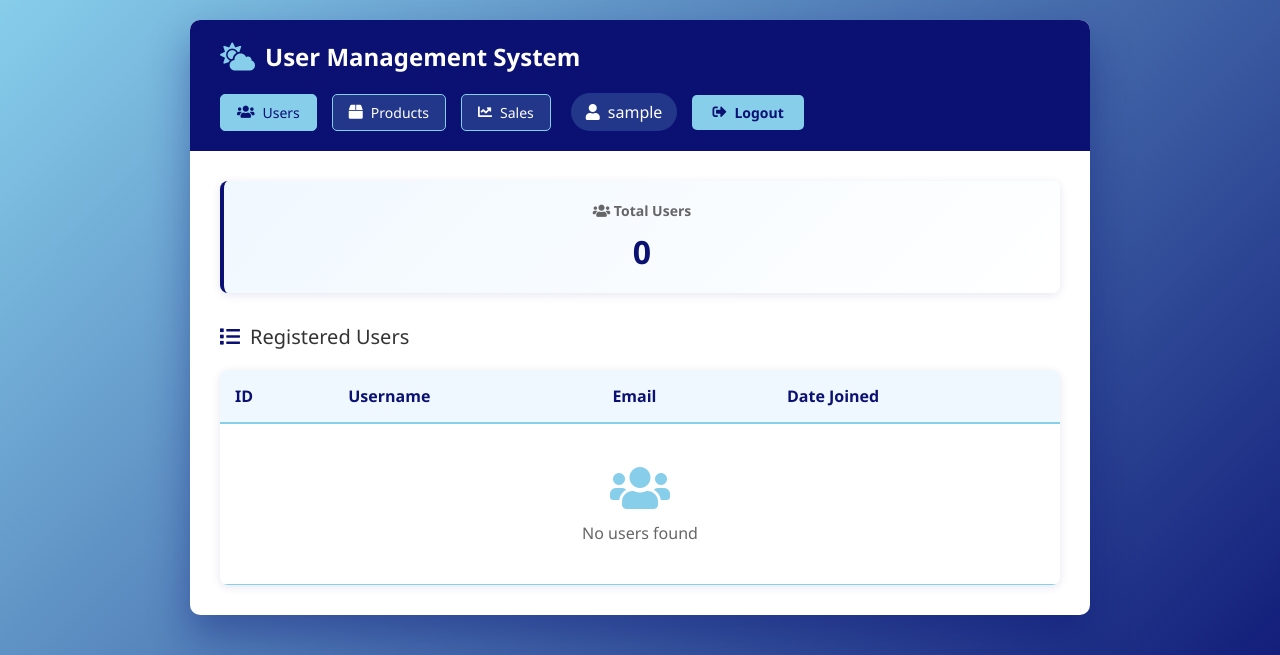
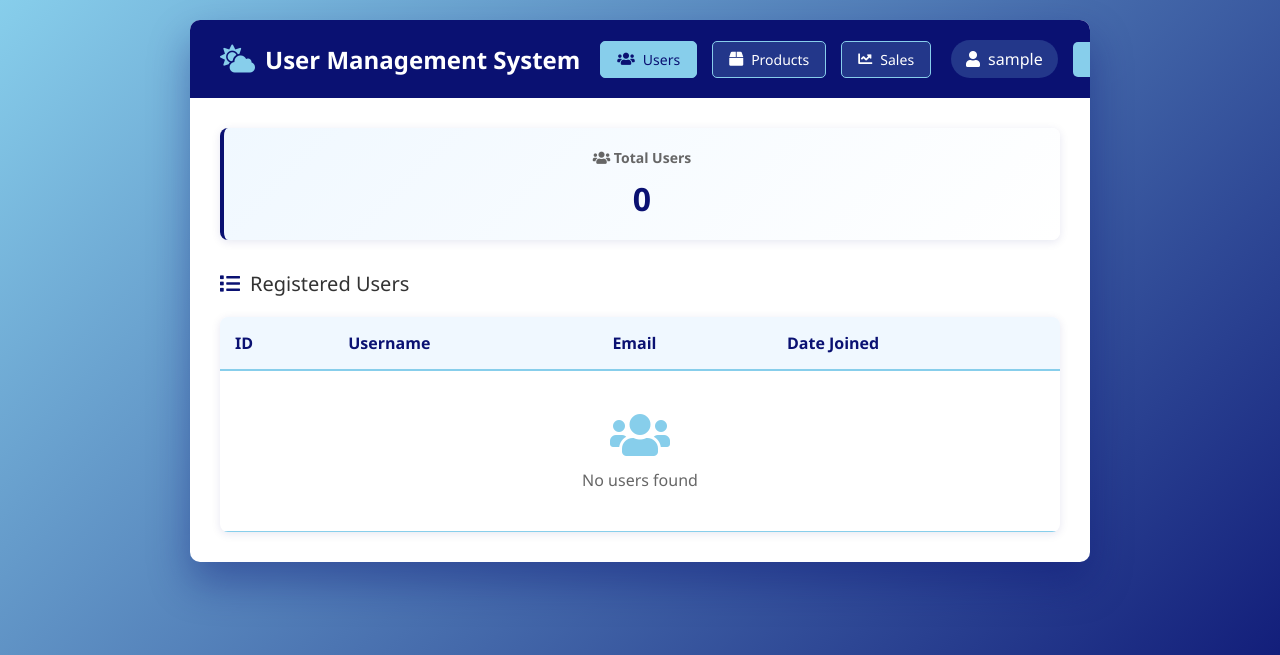
Before and after one commit to primo200/Midterms-csdc105, a Flask app: page /users in a window 1280 px wide. Shown: the top 655 px of the page. Run offline with Flask 3, Linux system fonts and the light colour scheme; the visitor is signed in with stand-in values (Sample User, id 1); some libraries are stand-ins or nearby versions.

Commit message:
Refactor flex styles and comments in users.html
Updated CSS styles to prevent flex wrapping and improved comment clarity.

```diff
--- a/templates/users.html
+++ b/templates/users.html
@@ -36,8 +36,8 @@
             display: flex;
             justify-content: space-between;
             align-items: center;
+            flex-wrap: nowrap;          /* Prevent wrapping */
             gap: 20px;
-            flex-wrap: wrap;
         }
 
         .header h1 {
@@ -57,7 +57,7 @@
             display: flex;
             align-items: center;
             gap: 20px;
-            flex-wrap: wrap;
+            flex-wrap: nowrap;
         }
 
         .nav-buttons {
@@ -124,6 +124,17 @@
         .logout-btn:hover {
             background: #5FB0D0;
             color: white;
+        }
+
+        /* Responsive: wrap only on very small screens */
+        @media (max-width: 768px) {
+            .header {
+                flex-wrap: wrap;
+            }
+            .header-right {
+                flex-wrap: wrap;
+                justify-content: flex-end;
+            }
         }
 
         .content {
@@ -264,14 +275,13 @@
         </div>
 
         <div class="content">
-            <!--messages-->
+            <!-- Flash messages -->
             {% with messages = get_flashed_messages(with_categories=true) %}
             {% if messages %}
             <div class="flash-messages">
                 {% for category, message in messages %}
                 <div class="alert alert-{{ category }}">
-                    <i
-                        class="fas fa-{% if category == 'success' %}check-circle{% elif category == 'error' %}exclamation-circle{% else %}info-circle{% endif %}"></i>
+                    <i class="fas fa-{% if category == 'success' %}check-circle{% elif category == 'error' %}exclamation-circle{% else %}info-circle{% endif %}"></i>
                     {{ message }}
                 </div>
                 {% endfor %}
@@ -286,7 +296,7 @@
                 </div>
             </div>
 
-            <!--Users Table-->
+            <!-- Users Table -->
             <div class="section-title">
                 <i class="fas fa-list"></i>
                 Registered Users
@@ -312,8 +322,7 @@
                         {% else %}
                         <tr>
                             <td colspan="4" style="text-align: center; padding: 40px;">
-                                <i class="fas fa-users"
-                                    style="font-size: 48px; color: #87CEEB; margin-bottom: 10px; display: block;"></i>
+                                <i class="fas fa-users" style="font-size: 48px; color: #87CEEB; margin-bottom: 10px; display: block;"></i>
                                 No users found
                             </td>
                         </tr>
```
